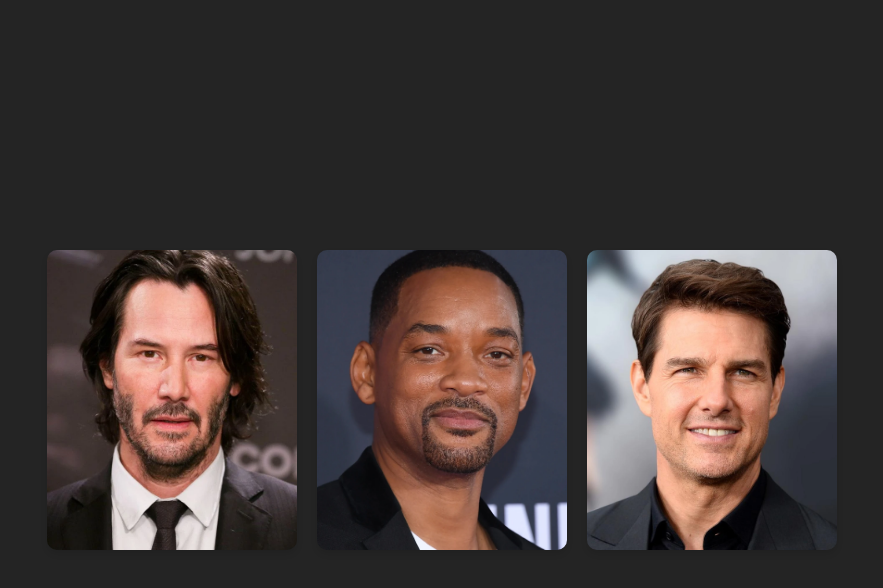
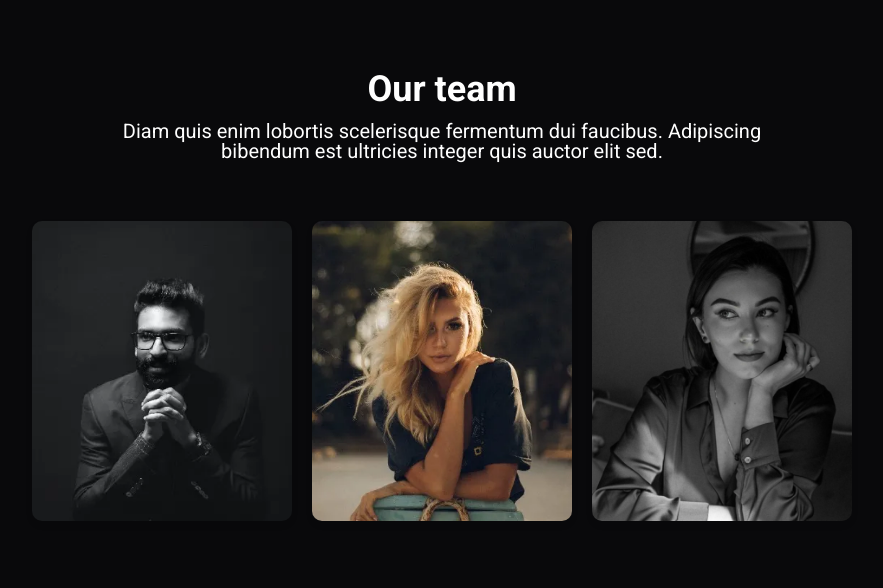
Before and after one commit to lappranti/cardflip, a website built with Vite: page index.html in a window 1280 px wide. Shown: the whole page, without its empty margins (198-1081 px from the left). Built offline with nearby package versions, Linux system fonts and the light colour scheme.

Commit message:
chnagement des images et ajout d'un text ullistratif

```diff
--- a/index.html
+++ b/index.html
@@ -10,20 +10,28 @@
 </head>
 
 <body>
+  <div class="heading">
+    <h1>Our team</h1>
+    <div class="">
+      Diam quis enim lobortis scelerisque fermentum dui faucibus. Adipiscing bibendum est ultricies integer quis auctor
+      elit
+      sed.
+    </div>
+  </div>
   <div class="container">
     <div class="flipcard">
       <div class="flipcard_inner">
         <div class="flipcard_front">
-          <img src="./public/images/keanu-reeves.webp" alt="Person 1" />
+          <img src="./public/images/team-17.webp" alt="Person 1" />
         </div>
         <div class="flipcard_back">
           <p>Lorem ipsum dolor sit amet consectetur adipisicing elit. Quas officia, repellat omnis iusto quaerat dolore!
           </p>
-          <h1>Keanu Reeves</h1>
-          <h3>Role role</h3>
+          <h1>Jacob Jones</h1>
+          <h3>Web Designer</h3>
           <div class="socials">
             <button class="social">
-              <ion-icon name="logo-instagram"></ion-icon>
+              <ion-icon name="logo-github"></ion-icon>
             </button>
             <button class="social">
               <ion-icon name="logo-twitter"></ion-icon>
@@ -39,16 +47,17 @@
     <div class="flipcard">
       <div class="flipcard_inner">
         <div class="flipcard_front">
-          <img src="./public/images/will-smith.webp" alt="Person 2" />
+          <img src="./public/images/team-18.webp" alt="Person 2" />
         </div>
         <div class="flipcard_back">
           <p>Lorem ipsum dolor sit amet consectetur adipisicing elit. Quas officia, repellat omnis iusto quaerat dolore!
           </p>
-          <h1>Will Smith</h1>
-          <h3>Role role</h3>
+          <h1>Jenny Wilson</h1>
+          <h3>Team Leader</h3>
           <div class="socials">
             <button class="social">
-              <ion-icon name="logo-instagram"></ion-icon>
+              <ion-icon name="logo-github"></ion-icon>
+
             </button>
             <button class="social">
               <ion-icon name="logo-twitter"></ion-icon>
@@ -64,16 +73,17 @@
     <div class="flipcard">
       <div class="flipcard_inner">
         <div class="flipcard_front">
-          <img src="./public/images/tom-cruise.webp" alt="Person h1" />
+          <img src="./public/images/team-19.webp" alt="Person h1" />
         </div>
         <div class="flipcard_back">
           <p>Lorem ipsum dolor sit amet consectetur adipisicing elit. Quas officia, repellat omnis iusto quaerat dolore!
           </p>
-          <h1>Tom Cruise</h1>
-          <h3>Role role</h3>
+          <h1>Cameron Williamson</h1>
+          <h3>CEO</h3>
           <div class="socials">
             <button class="social">
-              <ion-icon name="logo-instagram"></ion-icon>
+              <ion-icon name="logo-github"></ion-icon>
+
             </button>
             <button class="social">
               <ion-icon name="logo-twitter"></ion-icon>
--- a/src/style.css
+++ b/src/style.css
@@ -1,6 +1,10 @@
 @import url("https://fonts.googleapis.com/css2?family=Roboto:ital,wght@0,100..900;1,100..900&display=swap");
 :root {
-  background-color: #242424;
+  --background-color: #09090b;
+}
+
+body {
+  background-color: var(--background-color);
 }
 
 body,
@@ -10,11 +14,35 @@ body,
   box-sizing: border-box;
   font-family: "Roboto", sans-serif;
 }
+.heading {
+  padding: 0 24px;
+  margin-top: 64px;
+  display: flex;
+  flex-direction: column;
+  align-items: center;
+  gap: 12px;
+  h1 {
+    color: white;
+
+    line-height: 1.25rem;
+    font-weight: 700;
+    font-size: 2.25rem;
+  }
+
+  div {
+    color: white;
+    line-height: 1.25rem;
+    font-size: 1.25rem;
+    max-width: 42rem;
+    text-align: center;
+  }
+}
+
 /* Container principal */
 .container {
   padding: 40px;
+  padding-top: 60px;
   width: 100%;
-  min-height: 100vh;
   display: flex;
   justify-content: center;
   align-items: center;
@@ -23,7 +51,7 @@ body,
 
 /* Card flip */
 .flipcard {
-  width: 250px;
+  width: 260px;
   height: 300px;
   perspective: 1000px; /* Ajoute de la profondeur */
 }
@@ -74,20 +102,22 @@ body,
   padding: 20px;
   text-align: center;
   border-radius: 10px;
-  box-shadow: 4px 2px 2px #22c55e;
+  /* box-shadow: 4px 2px 2px #22c55e; */
 }
 
 h1 {
-  font-size: 2rem;
+  font-size: 1.25rem;
+  line-height: 1.25rem;
   font-weight: 600;
-  color: #333f51;
+  color: var(--background-color);
   margin: 15px 0 10px;
 }
 
 h3 {
   font-size: 1.25rem;
   font-weight: 500;
-  color: #556987;
+  color: var(--background-color);
+  opacity: 0.7;
 }
 
 p {
@@ -105,9 +135,10 @@ p {
 
 .social {
   font-size: 1rem;
-  color: #22c55e;
+  color: var(--background-color);
   background-color: rgba(255, 255, 255, 0.87);
-  border: 1px solid #22c55e;
+  border: 1px solid var(--background-color);
+  border-color: var(--background-color);
   border-radius: 4px;
   display: flex;
   align-items: center;
@@ -118,7 +149,7 @@ p {
 }
 
 .social:hover {
-  background-color: #22c55e;
+  background-color: var(--background-color);
   color: rgba(255, 255, 255, 0.87);
   transition: background-color 0.5s;
 }
```
Also changed, not shown: public/images/keanu-reeves.webp (deleted), public/images/team-17.webp (added), public/images/team-18.webp (added), public/images/team-19.webp (added), public/images/tom-cruise.webp (deleted), public/images/will-smith.webp (deleted).
